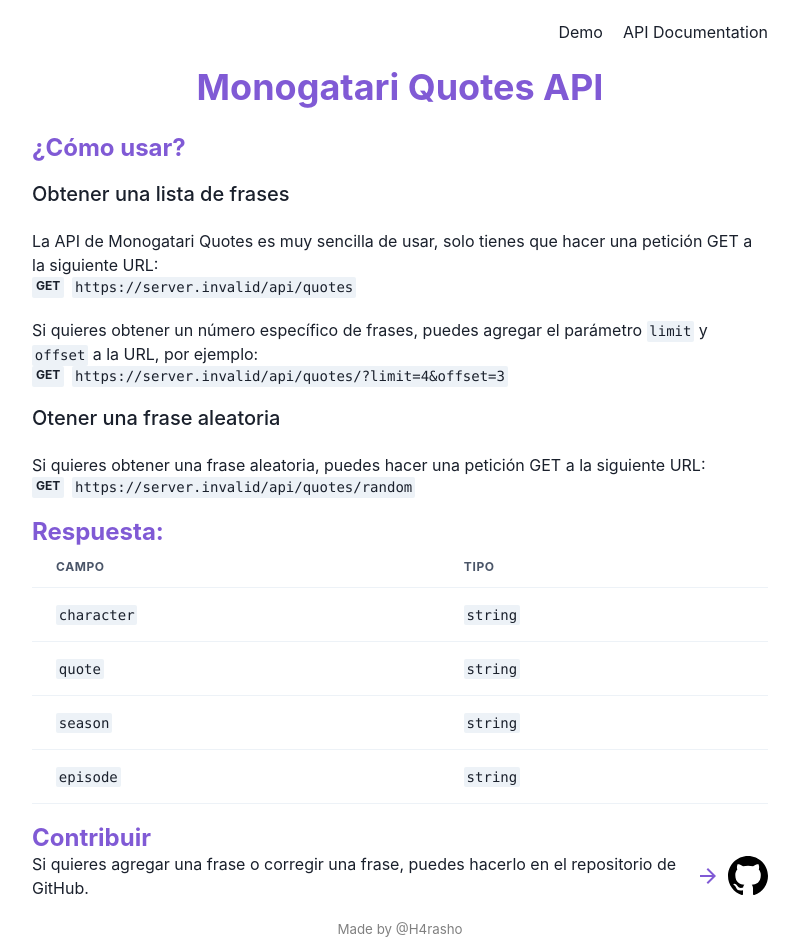
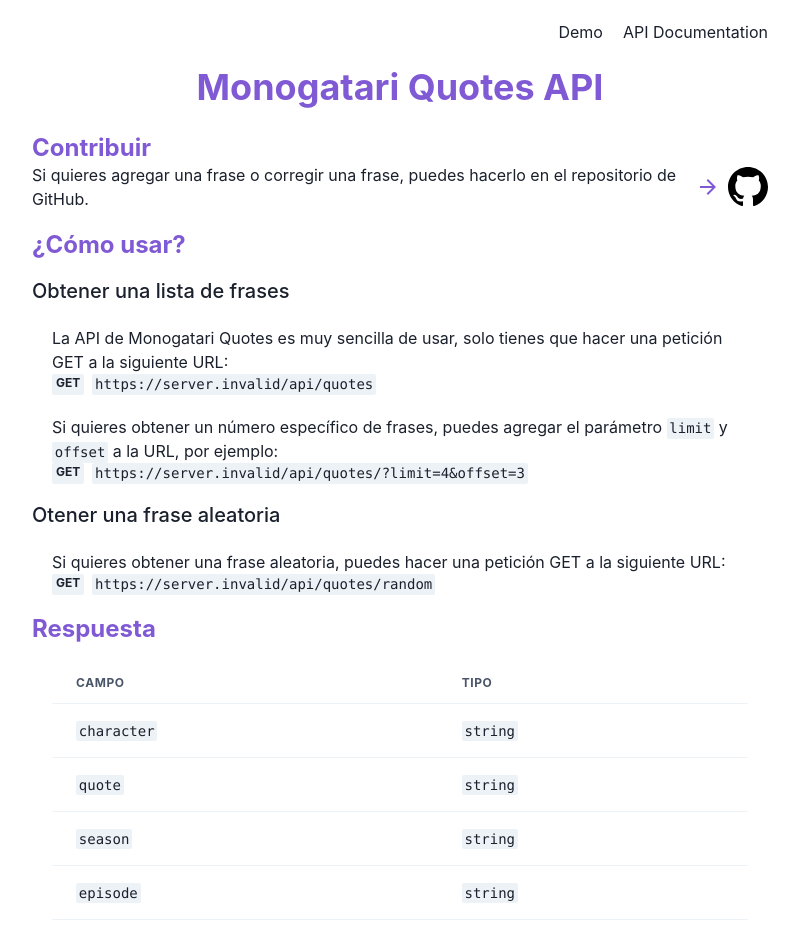
Before and after one commit to H4rasho/monogatari-quotes, a Next.js app: page /documentation in a window 1280 px wide. Shown: the top 940 px of the page, without its empty margins (240-1039 px from the left). Built offline with nearby package versions, Linux system fonts and the light colour scheme; no server answers.

Commit message:
Refactor Documentation page

```diff
--- /dev/null
+++ b/components/DocumentationSection.tsx
@@ -0,0 +1,18 @@
+import { Heading } from "@chakra-ui/react";
+
+export default function DocumentationSection({
+  title,
+  children,
+}: {
+  title: string;
+  children: React.ReactNode;
+}) {
+  return (
+    <>
+      <Heading as="h2" fontSize="2xl" mt={5} textColor="purple.500">
+        {title}{" "}
+      </Heading>
+      {children}
+    </>
+  );
+}
--- a/pages/documentation.tsx
+++ b/pages/documentation.tsx
@@ -1,11 +1,8 @@
 import Head from "next/head";
 import {
   Box,
-  Button,
   Code,
-  Heading,
   HStack,
-  Icon,
   Table,
   TableContainer,
   Tbody,
@@ -17,10 +14,15 @@
 } from "@chakra-ui/react";
 import Layout from "../components/Layout";
 import { API_URL } from "../config";
-import DocumentationItem from "../components/DocumentationItem";
 import Github from "../components/icons/Github";
 import { ArrowForwardIcon } from "@chakra-ui/icons";
 
+import DocumentationItem from "../components/DocumentationItem";
+import DocumentationSection from "../components/DocumentationSection";
+
+/**
+  CONSTANTS
+*/
 const API_BASE_URL = `${API_URL}/api/quotes`;
 const API_URL_WITH_PAGINATION = `${API_BASE_URL}/?limit=4&offset=3`;
 const API_URL_RANDOM = `${API_BASE_URL}/random`;
@@ -67,14 +69,30 @@
         >
           Monogatari Quotes API
         </Text>
-        <Heading as="h2" fontSize="2xl" mt={5} textColor="purple.500">
-          ¿Cómo usar?
-        </Heading>
 
+        <DocumentationSection title="Contribuir">
+          <HStack>
+            <Text>
+              Si quieres agregar una frase o corregir una frase, puedes hacerlo
+              en el repositorio de GitHub.
+            </Text>
+            <ArrowForwardIcon color="purple.500" w={6} h={6} />
+            <a
+              href="https://github.com/H4rasho"
+              target="_black"
+              rel="noreferrer noopener"
+            >
+              <Github />
+            </a>
+          </HStack>
+        </DocumentationSection>
+
+        <DocumentationSection title="¿Cómo usar?">
           <Text mt={4} fontSize="xl" fontWeight="medium">
             Obtener una lista de frases
           </Text>
 
+          <Box px={5}>
             <DocumentationItem
               description={<QuotesListDescription />}
               endpoint={API_BASE_URL}
@@ -84,19 +102,22 @@
               description={<PaginationDescription />}
               endpoint={API_URL_WITH_PAGINATION}
             />
+          </Box>
+
           <Text mt={4} fontSize="xl" fontWeight="medium">
             Otener una frase aleatoria
           </Text>
+
+          <Box px={5}>
             <DocumentationItem
               description={<RandomQuoteDescription />}
               endpoint={API_URL_RANDOM}
             ></DocumentationItem>
+          </Box>
+        </DocumentationSection>
 
-        <Heading as="h2" fontSize="2xl" mt={5} textColor="purple.500">
-          Respuesta:
-        </Heading>
-
-        <TableContainer>
+        <DocumentationSection title="Respuesta">
+          <TableContainer px={5} mt={5}>
             <Table variant="simple">
               <Thead>
                 <Th>Campo</Th>
@@ -116,24 +137,7 @@
               </Tbody>
             </Table>
           </TableContainer>
-
-        <Heading as="h2" fontSize="2xl" mt={5} textColor="purple.500">
-          Contribuir
-        </Heading>
-        <HStack>
-          <Text>
-            Si quieres agregar una frase o corregir una frase, puedes hacerlo en
-            el repositorio de GitHub.
-          </Text>
-          <ArrowForwardIcon color="purple.500" w={6} h={6} />
-          <a
-            href="https://github.com/H4rasho"
-            target="_black"
-            rel="noreferrer noopener"
-          >
-            <Github />
-          </a>
-        </HStack>
+        </DocumentationSection>
       </Layout>
     </>
   );
```
Lines whose indentation alone changed are shown as unchanged.
